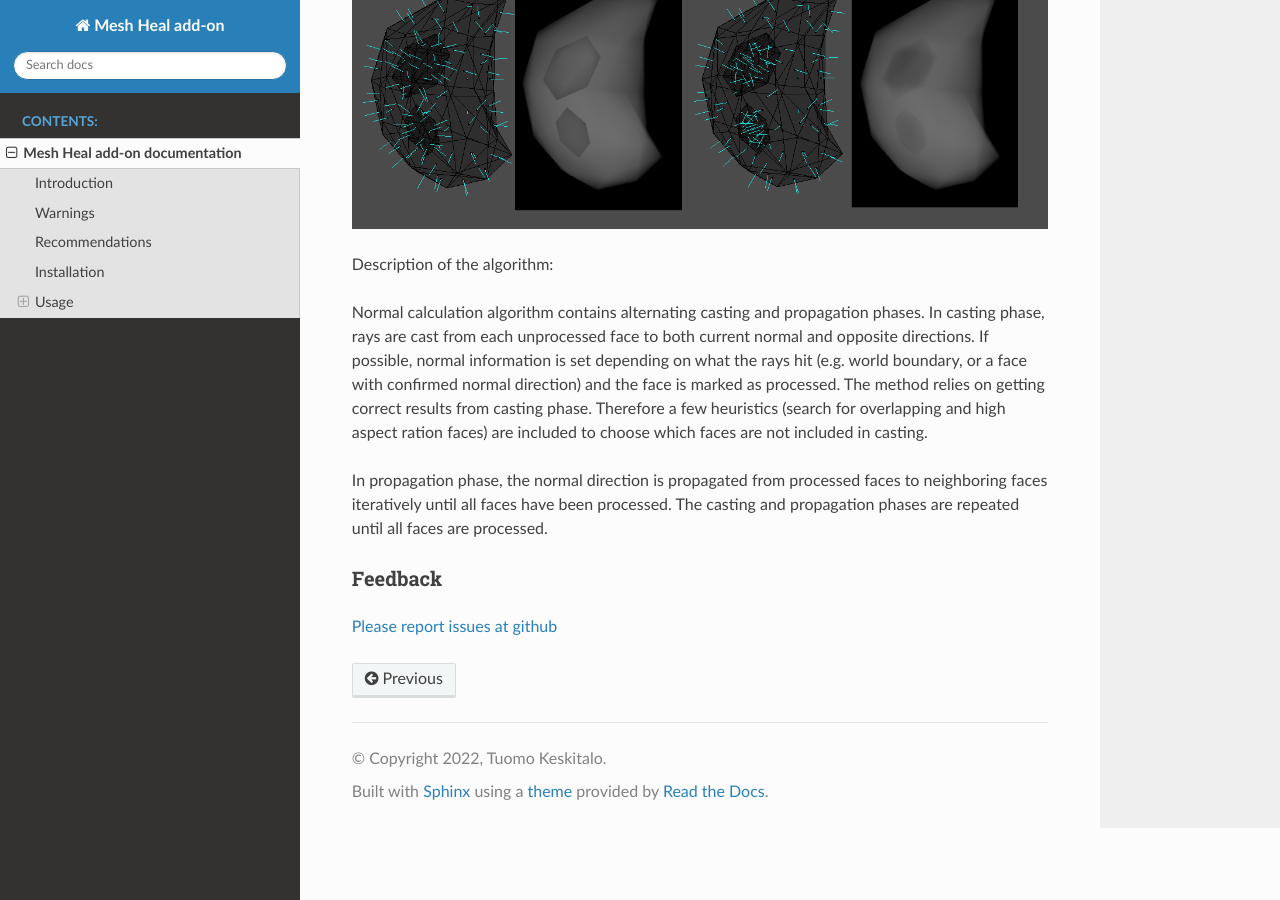
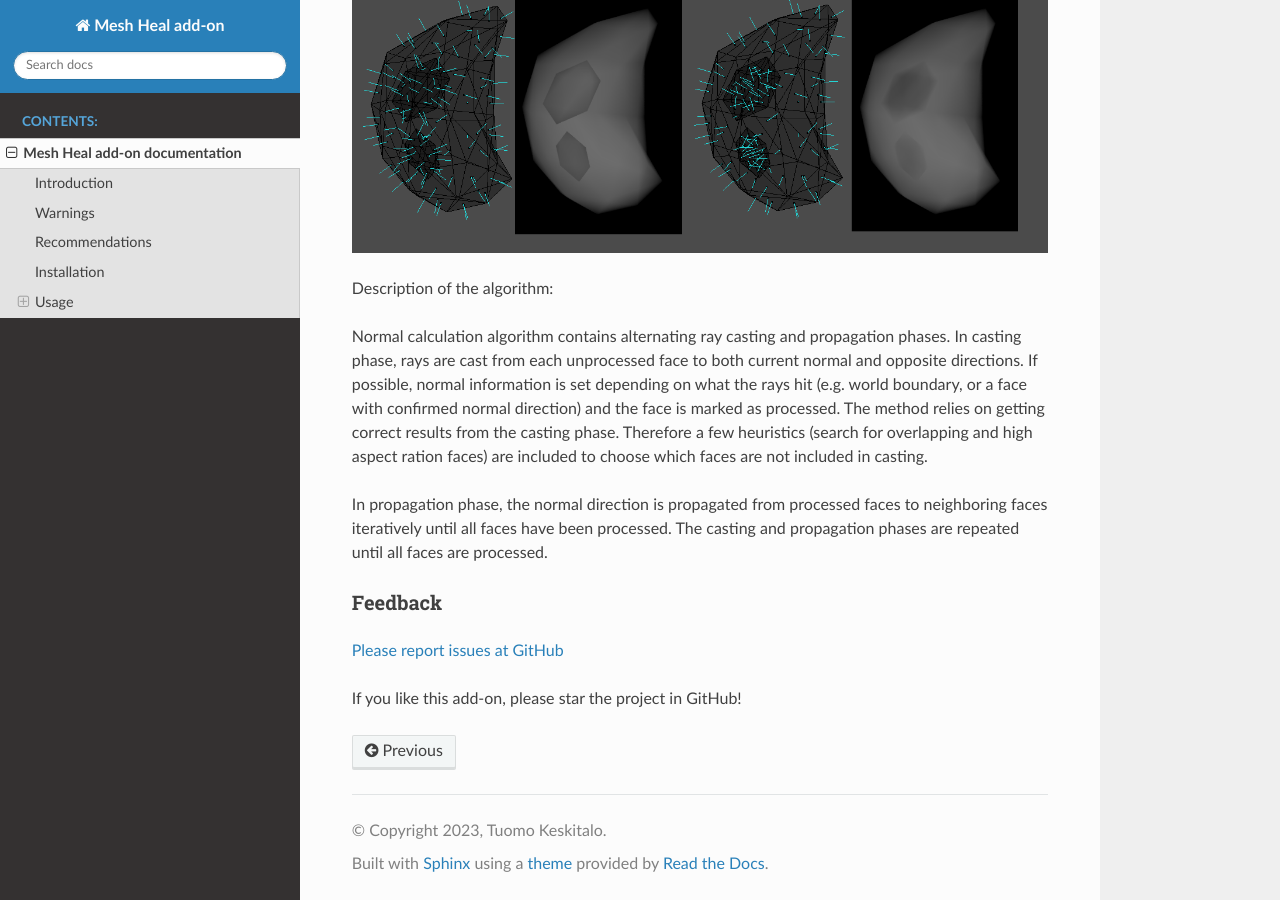
Before and after one commit to tkeskita/mesh_heal, a Sphinx documentation site: the page built from docs/mesh_heal.rst, in a window 1280 px wide and 900 px high, scrolled down 5042 px. Built offline with Sphinx 7.4.7 and the Read the Docs theme 2.0.0, drawn with Linux system fonts in a browser that asks for light colours; some of the changed text lies outside the part shown.

Commit message:
Fixed menu entries for Blender 3.3
- Mesh heal tools (MH) are located in Object -> Clean Up menu
  in Blender 3.3.
- Refreshed docs, with minor improvements.

```diff
--- a/docs/conf.py
+++ b/docs/conf.py
@@ -20,7 +20,7 @@
 # -- Project information -----------------------------------------------------
 
 project = u'Mesh Heal add-on'
-copyright = u'2022, Tuomo Keskitalo'
+copyright = u'2023, Tuomo Keskitalo'
 author = u'Tuomo Keskitalo'
 
 # The short X.Y version
--- a/docs/mesh_heal.rst
+++ b/docs/mesh_heal.rst
@@ -5,9 +5,10 @@
 ------------
 
 Mesh Heal is an add-on for `Blender <https://www.blender.org/>`_. It
-includes additional Blender operators for healing surface meshes. By
+includes additional Blender operators for healing polygon surface meshes. By
 default, Blender contains many routines that are meant for these
-tasks. Unfortunately, Blender's default routines don't always produce
+tasks, e.g. tools in the *3D-Print Toolbox* add-on.
+Unfortunately, Blender's default routines don't always produce
 good results in some difficult cases. Specifically, I run into
 problems when I was trying to convert non-manifold `isosurfaces
 <https://en.wikipedia.org/wiki/Isosurface>`_ into `manifold
@@ -155,13 +156,13 @@
 
 Description of the algorithm:
 
-Normal calculation algorithm contains alternating casting and
+Normal calculation algorithm contains alternating ray casting and
 propagation phases. In casting phase, rays are cast from each
 unprocessed face to both current normal and opposite directions. If
 possible, normal information is set depending on what the rays hit
 (e.g. world boundary, or a face with confirmed normal direction) and
 the face is marked as processed. The method relies on getting correct
-results from casting phase. Therefore a few heuristics (search for
+results from the casting phase. Therefore a few heuristics (search for
 overlapping and high aspect ration faces) are included to choose which
 faces are not included in casting.
 
@@ -173,4 +174,6 @@
 Feedback
 ^^^^^^^^
 
-`Please report issues at github <https://github.com/tkeskita/mesh_heal/issues>`_
+`Please report issues at GitHub <https://github.com/tkeskita/mesh_heal/issues>`_
+
+If you like this add-on, please star the project in GitHub!
```
Also changed, not shown: other parts of docs/mesh_heal.rst (+2 -2 lines), README.md (+4 -1 lines), __init__.py (+16 -3 lines).
